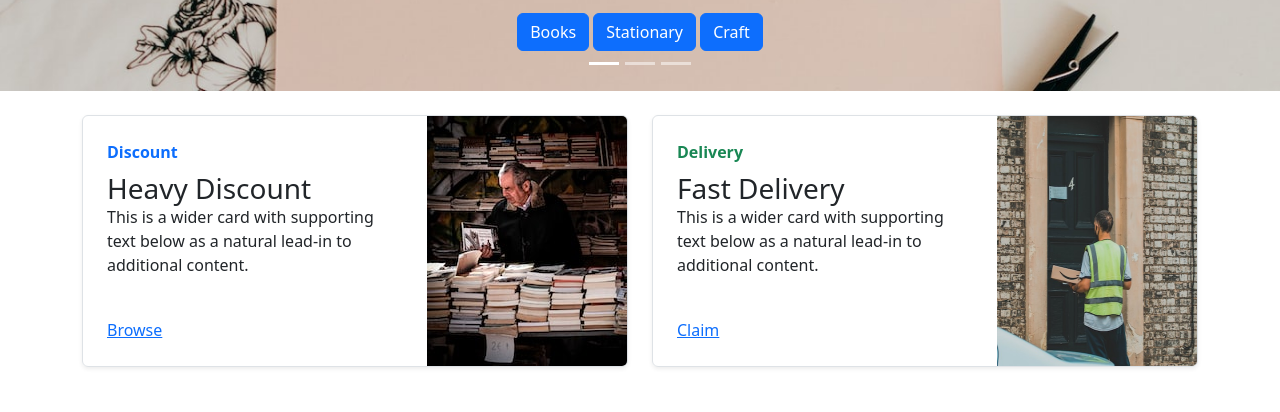
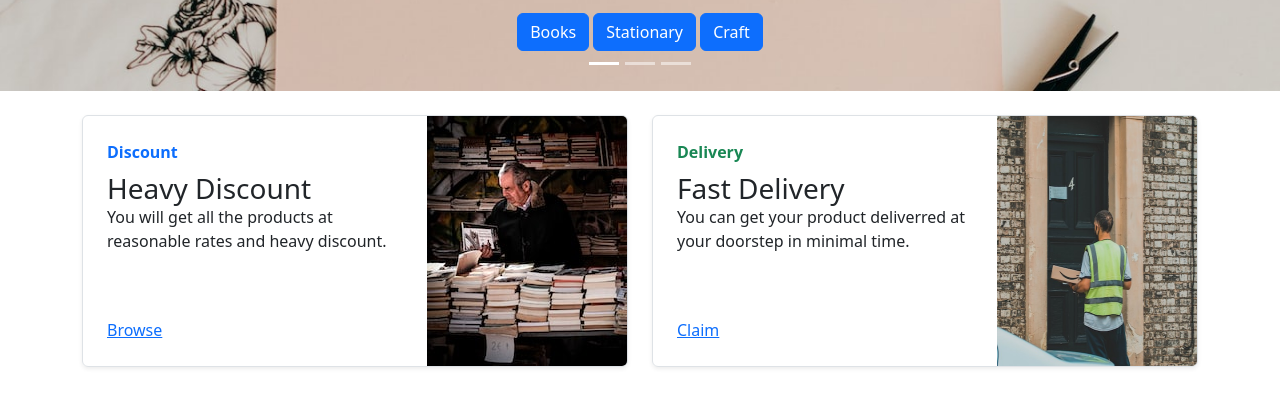
Before and after one commit to nehashukla13/ScrawledStationaryBootstrap, a plain HTML site: page index.html in a window 1280 px wide. Shown: the part 331-743 px from the top of the page. Drawn offline with nearby package versions, Linux system fonts and the light colour scheme.

Commit message:
Update index.html

```diff
--- a/index.html
+++ b/index.html
@@ -179,8 +179,7 @@
             <strong class="d-inline-block mb-2 text-primary" style="user-select: auto;">Discount</strong>
             <h3 class="mb-0" style="user-select: auto;">Heavy Discount</h3>
 
-            <p class="card-text mb-auto" style="user-select: auto;">This is a wider card with supporting text below as a
-              natural lead-in to additional content.</p>
+            <p class="card-text mb-auto" style="user-select: auto;">You will get all the products at reasonable rates and heavy discount.</p>
             <a href="#" class="stretched-link" style="user-select: auto;">Browse</a>
           </div>
           <div class="col-auto d-none d-lg-block" style="user-select: auto;">
@@ -196,8 +195,7 @@
             <strong class="d-inline-block mb-2 text-success" style="user-select: auto;">Delivery</strong>
             <h3 class="mb-0" style="user-select: auto;">Fast Delivery</h3>
 
-            <p class="mb-auto" style="user-select: auto;">This is a wider card with supporting text below as a natural
-              lead-in to additional content.</p>
+            <p class="mb-auto" style="user-select: auto;">You can get your product deliverred at your doorstep in minimal time.</p>
             <a href="#" class="stretched-link" style="user-select: auto;">Claim</a>
           </div>
           <div class="col-auto d-none d-lg-block" style="user-select: auto;">
```
